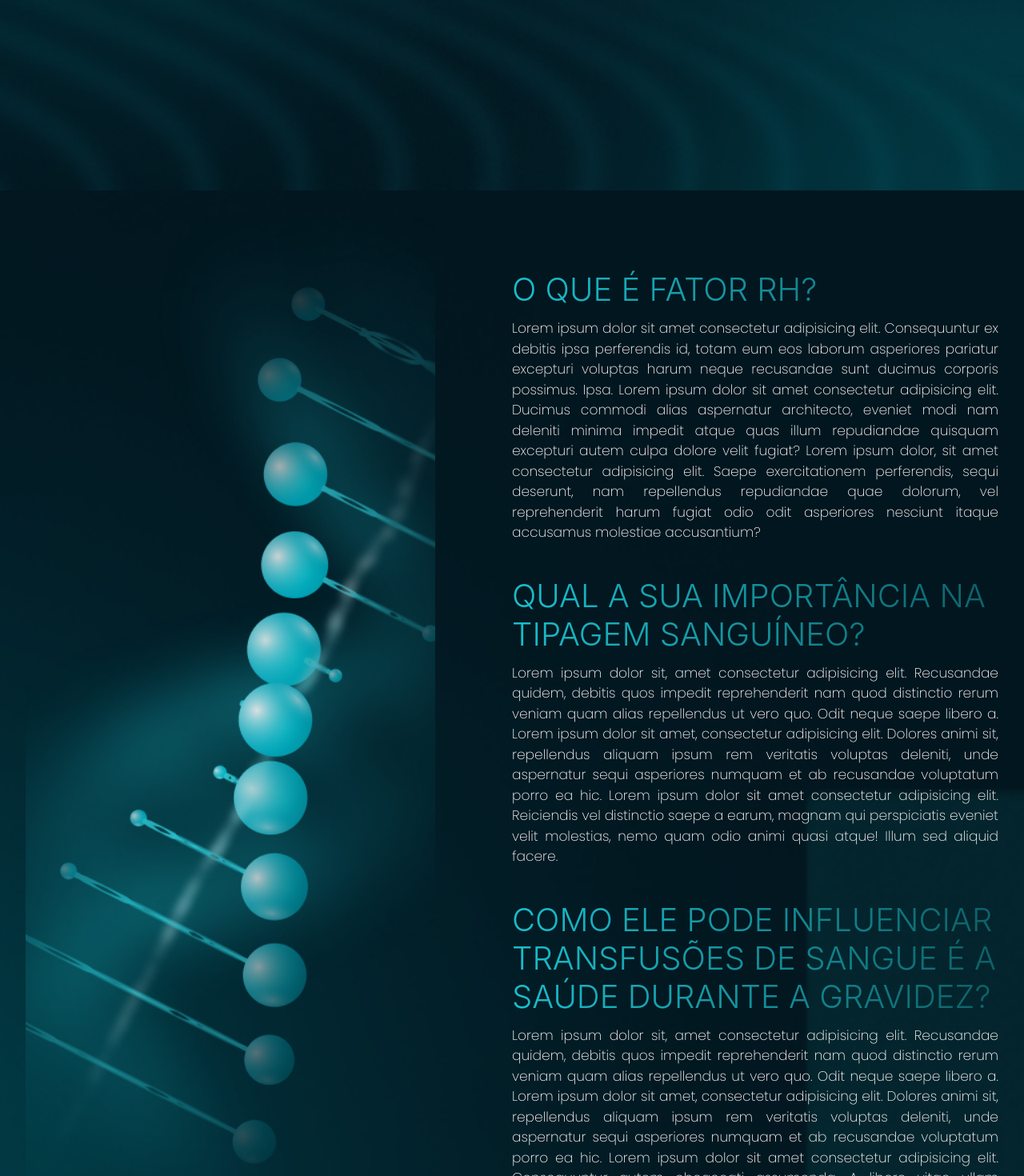
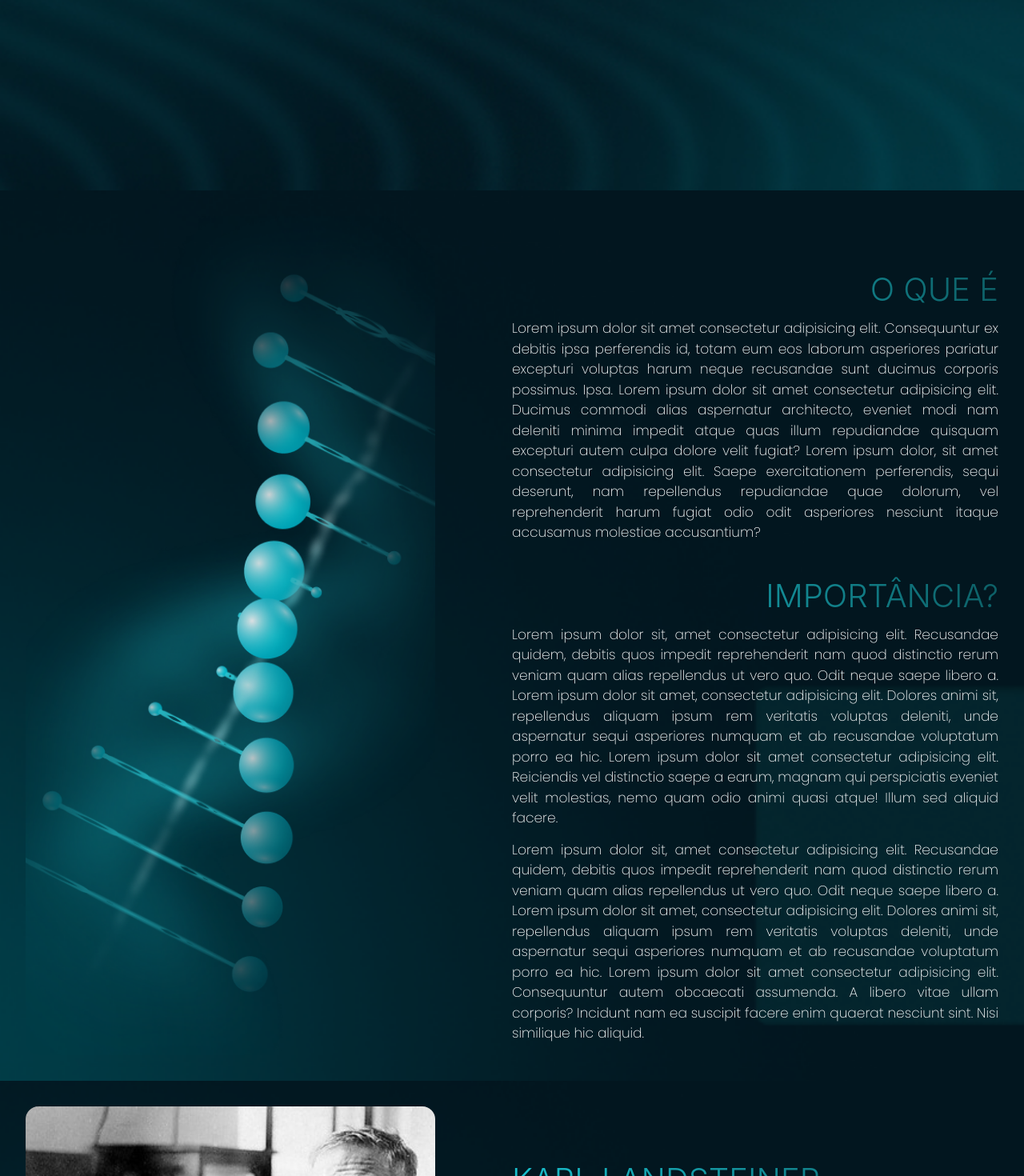
Before and after one commit to Matheus1415/Mendel, a React (Vite) app: page /FatorRh in a window 1280 px wide. Shown: the part 562-2032 px from the top of the page at 80% size. Built offline with nearby package versions, Linux system fonts and the light colour scheme.

Commit message:
Inserção de estilização de texto

```diff
--- a/src/pages/FatorRh/index.jsx
+++ b/src/pages/FatorRh/index.jsx
@@ -15,11 +15,11 @@ export const FatorRh = () => {
             isImage
             isImageSrc="../public/img/DNA.png"
             >
-                <Heading variant="PrimaryTitle">O que é Fator Rh?</Heading>
+                <Heading variant="PrimaryTitle" textAlign="right">O que é</Heading>
                 <Text variant="Paragraph">Lorem ipsum dolor sit amet consectetur adipisicing elit. Consequuntur ex debitis ipsa perferendis id, totam eum eos laborum asperiores pariatur excepturi voluptas harum neque recusandae sunt ducimus corporis possimus. Ipsa. Lorem ipsum dolor sit amet consectetur adipisicing elit. Ducimus commodi alias aspernatur architecto, eveniet modi nam deleniti minima impedit atque quas illum repudiandae quisquam excepturi autem culpa dolore velit fugiat? Lorem ipsum dolor, sit amet consectetur adipisicing elit. Saepe exercitationem perferendis, sequi deserunt, nam repellendus repudiandae quae dolorum, vel reprehenderit harum fugiat odio odit asperiores nesciunt itaque accusamus molestiae accusantium?</Text>
-                <Heading variant="PrimaryTitle">Qual a sua importância na tipagem sanguíneo?</Heading>
+                <Heading variant="PrimaryTitle" textAlign="right">Importância?</Heading>
                 <Text variant="Paragraph">Lorem ipsum dolor sit, amet consectetur adipisicing elit. Recusandae quidem, debitis quos impedit reprehenderit nam quod distinctio rerum veniam quam alias repellendus ut vero quo. Odit neque saepe libero a. Lorem ipsum dolor sit amet, consectetur adipisicing elit. Dolores animi sit, repellendus aliquam ipsum rem veritatis voluptas deleniti, unde aspernatur sequi asperiores numquam et ab recusandae voluptatum porro ea hic. Lorem ipsum dolor sit amet consectetur adipisicing elit. Reiciendis vel distinctio saepe a earum, magnam qui perspiciatis eveniet velit molestias, nemo quam odio animi quasi atque! Illum sed aliquid facere.</Text>
-                <Heading variant="PrimaryTitle">Como ele pode influenciar transfusões de sangue é a saúde durante a gravidez? </Heading>
+
                 <Text variant="Paragraph">Lorem ipsum dolor sit, amet consectetur adipisicing elit. Recusandae quidem, debitis quos impedit reprehenderit nam quod distinctio rerum veniam quam alias repellendus ut vero quo. Odit neque saepe libero a. Lorem ipsum dolor sit amet, consectetur adipisicing elit. Dolores animi sit, repellendus aliquam ipsum rem veritatis voluptas deleniti, unde aspernatur sequi asperiores numquam et ab recusandae voluptatum porro ea hic. Lorem ipsum dolor sit amet consectetur adipisicing elit. Consequuntur autem obcaecati assumenda. A libero vitae ullam corporis? Incidunt nam ea suscipit facere enim quaerat nesciunt sint. Nisi similique hic aliquid.</Text>
             </LayoutBaseModify>
             <BiographyFatorRh Name="Karl Landsteiner" Url="../public/img/KarlLandsteiner.jpg" PosicaoDoLado={true}/>
```
